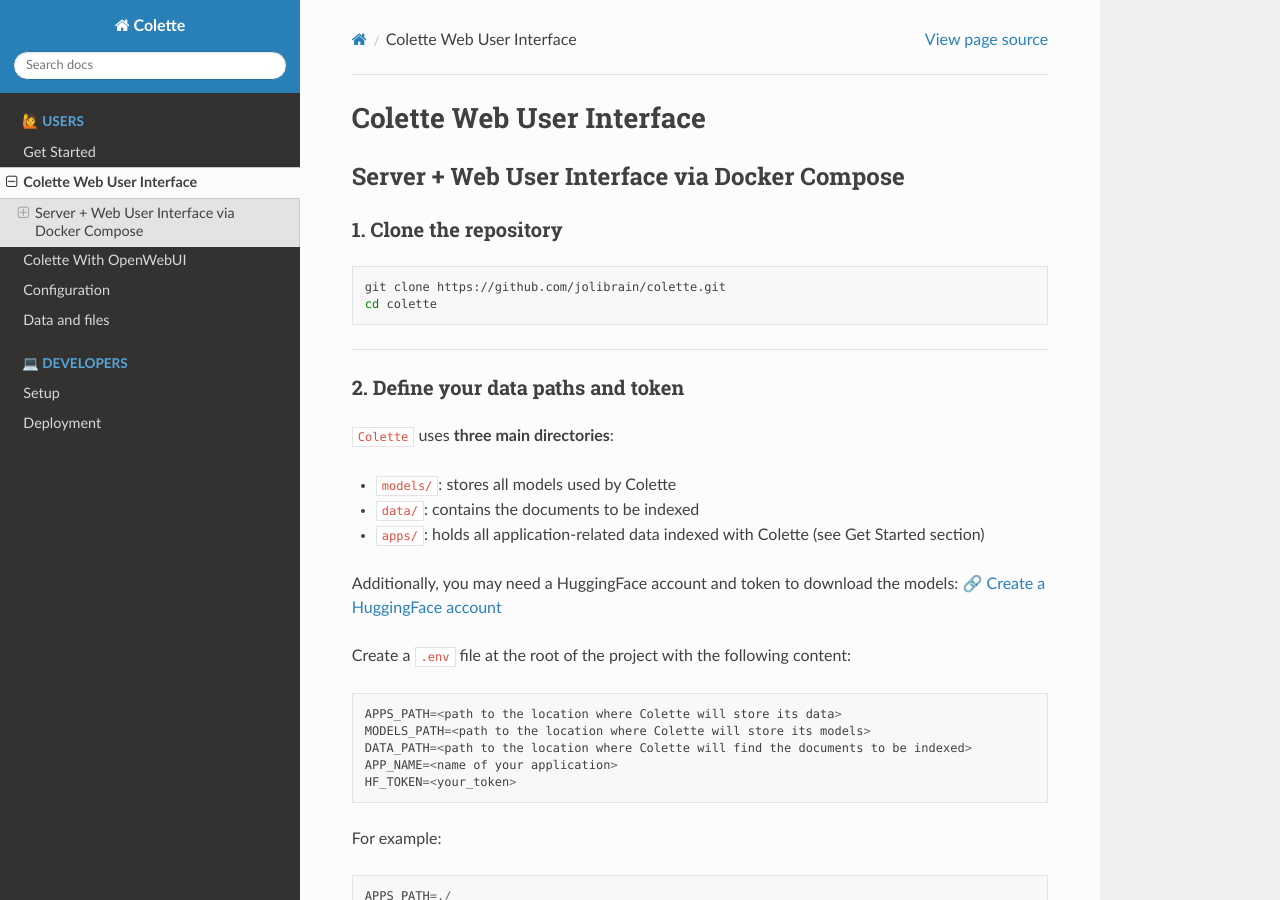
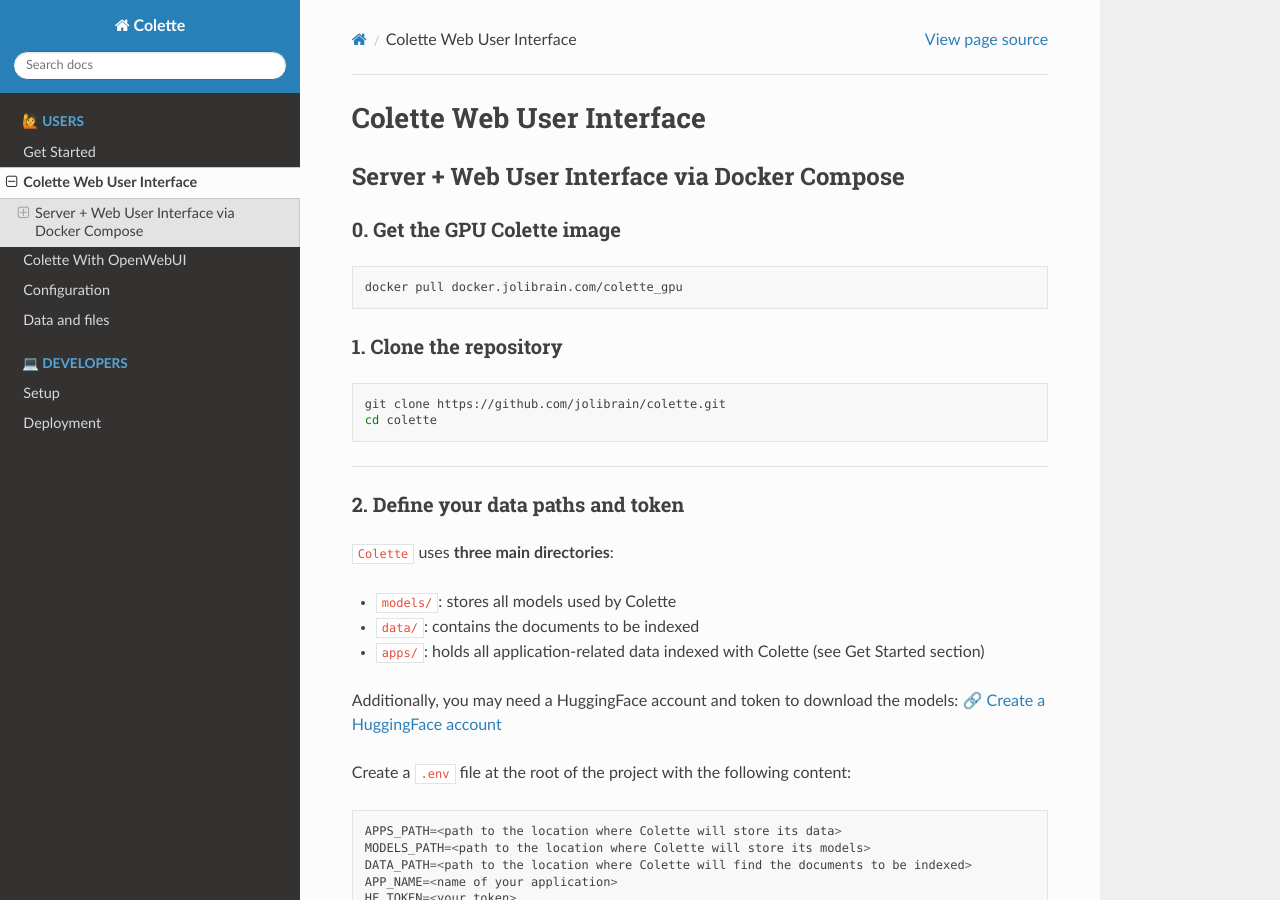
Before and after one commit to ship-zone/colette, a Sphinx documentation site: the page built from docs/source/users/ui.md, in a window 1280 px wide and 900 px high. Built offline with Sphinx 7.4.7 and the Read the Docs theme 3.1.0, drawn with Linux system fonts in a browser that asks for light colours.

Commit message:
fix(doc): missing pulling operation

````diff
--- a/docs/source/users/ui.md
+++ b/docs/source/users/ui.md
@@ -1,6 +1,12 @@
 # Colette Web User Interface
 
 ## Server + Web User Interface via Docker Compose
+
+### 0. Get the GPU Colette image
+
+```bash
+docker pull docker.jolibrain.com/colette_gpu
+```
 
 ### 1. Clone the repository
 
````
